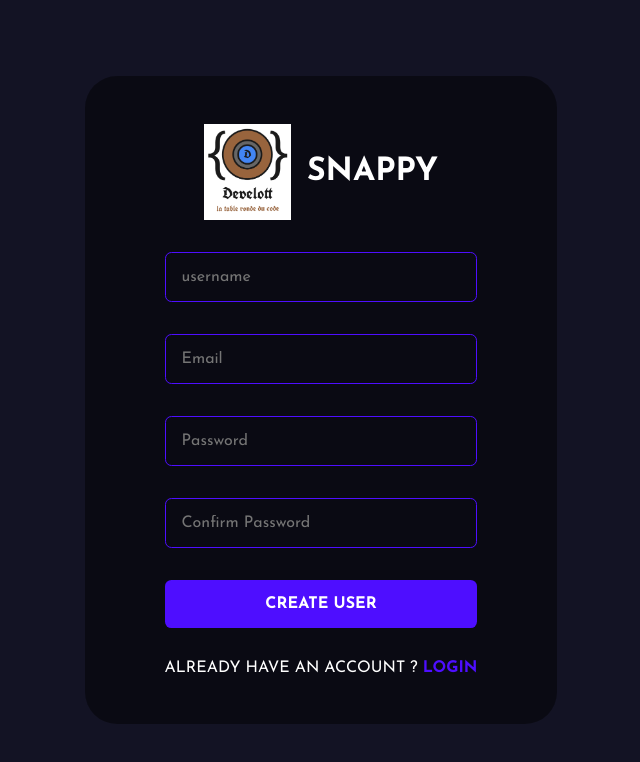
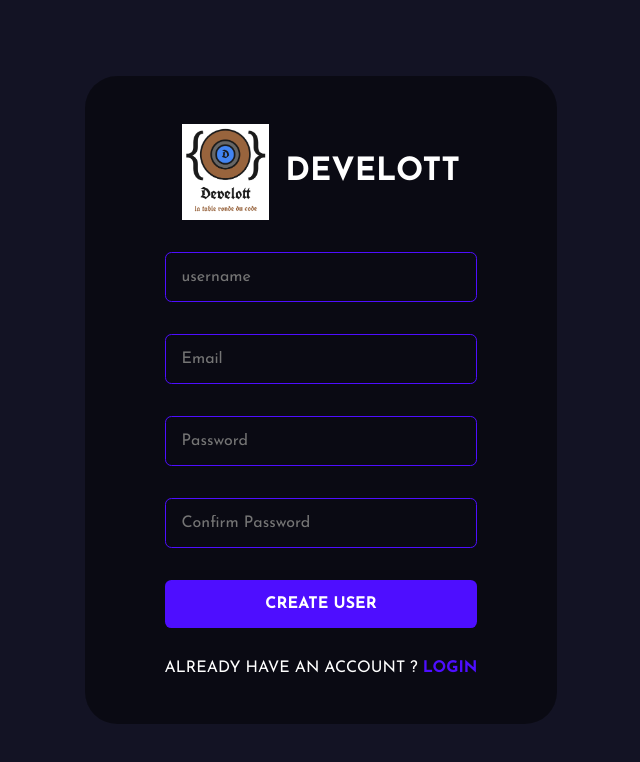
Before and after one commit to Hugo-Latreille/ReactSocketMongoChat, a React (Create React App) app in the folder public/: page /register in a window 1280 px wide. Shown: the top 762 px of the page, without its empty margins (319-959 px from the left). Built offline with nearby package versions, Linux system fonts and the light colour scheme.

Commit message:
modification titre register

```diff
--- a/public/src/pages/Register.jsx
+++ b/public/src/pages/Register.jsx
@@ -82,7 +82,7 @@
 				<form onSubmit={(e) => handleSubmit(e)}>
 					<div className="brand">
 						<img src={Logo2} alt="logo" />
-						<h1>Snappy</h1>
+						<h1>Develott</h1>
 					</div>
 					<input
 						type="text"
```
